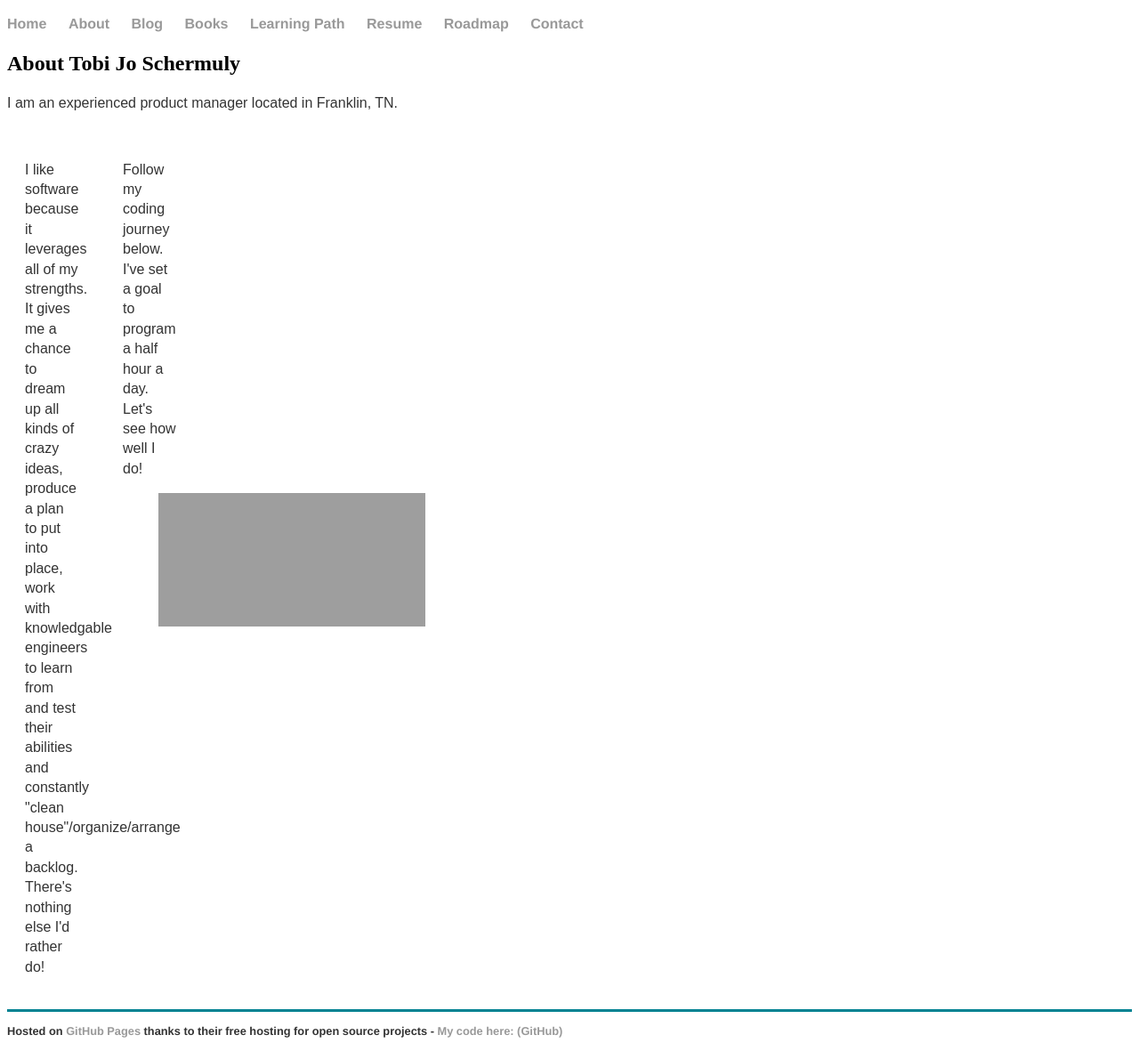
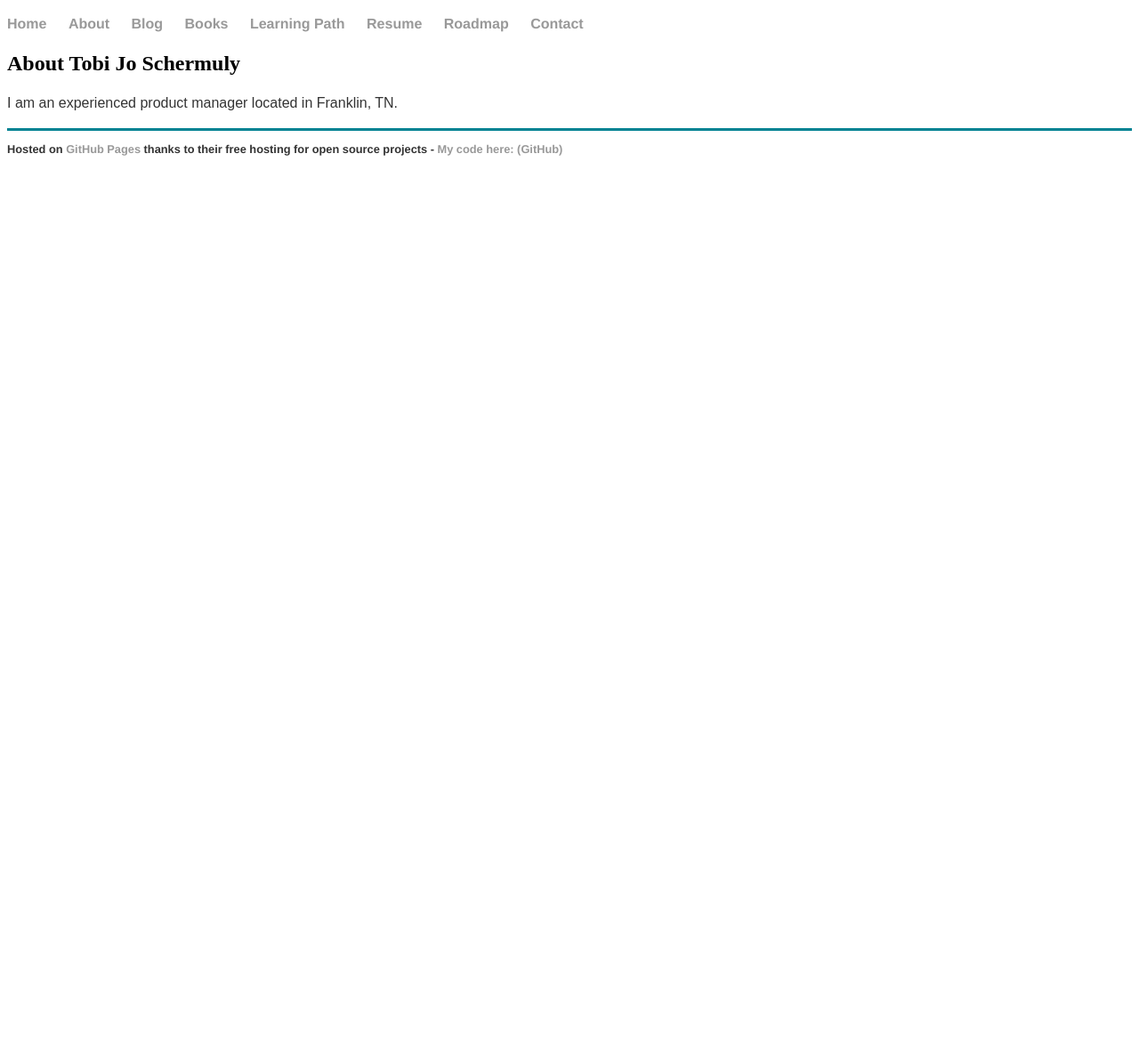
Before and after one commit to t0biasj0seph/t0biasj0seph, a Jekyll site: the page built from about/index.html, in a window 1280 px wide. Shown: the whole page at 89% size. Built offline with Jekyll 4.4.1, drawn with Linux system fonts in a browser that asks for light colours; some web fonts are replaced; after the commit the page ends 900 px from its top, so only the background shows below that; grey boxes are pictures that could not be loaded.

Commit message:
hopefully fixing awful edits commited a minute ago

```diff
--- a/about/index.html
+++ b/about/index.html
@@ -5,7 +5,7 @@ title: About Tobi Jo Schermuly
 
   <h2>{{ page.title }}</h2>
     <p>I am an experienced product manager located in Franklin, TN.</p>
-    <div class="wrapper">
+<!--    <div class="wrapper">
       <div class="box a">
     <p>I like software because it leverages all of my strengths. It gives me a chance to dream up all kinds of crazy ideas,
       produce a plan to put into place, work with knowledgable engineers to learn from and
@@ -16,3 +16,4 @@ title: About Tobi Jo Schermuly
     <figure><embed src="https://wakatime.com/share/@88ce0ea0-c768-4268-b949-9b0ea54548b8/d799bb29-a366-4333-bc2d-659187ae9e4d.svg"></embed></figure>
 </div>
 </div>
+-->
```
